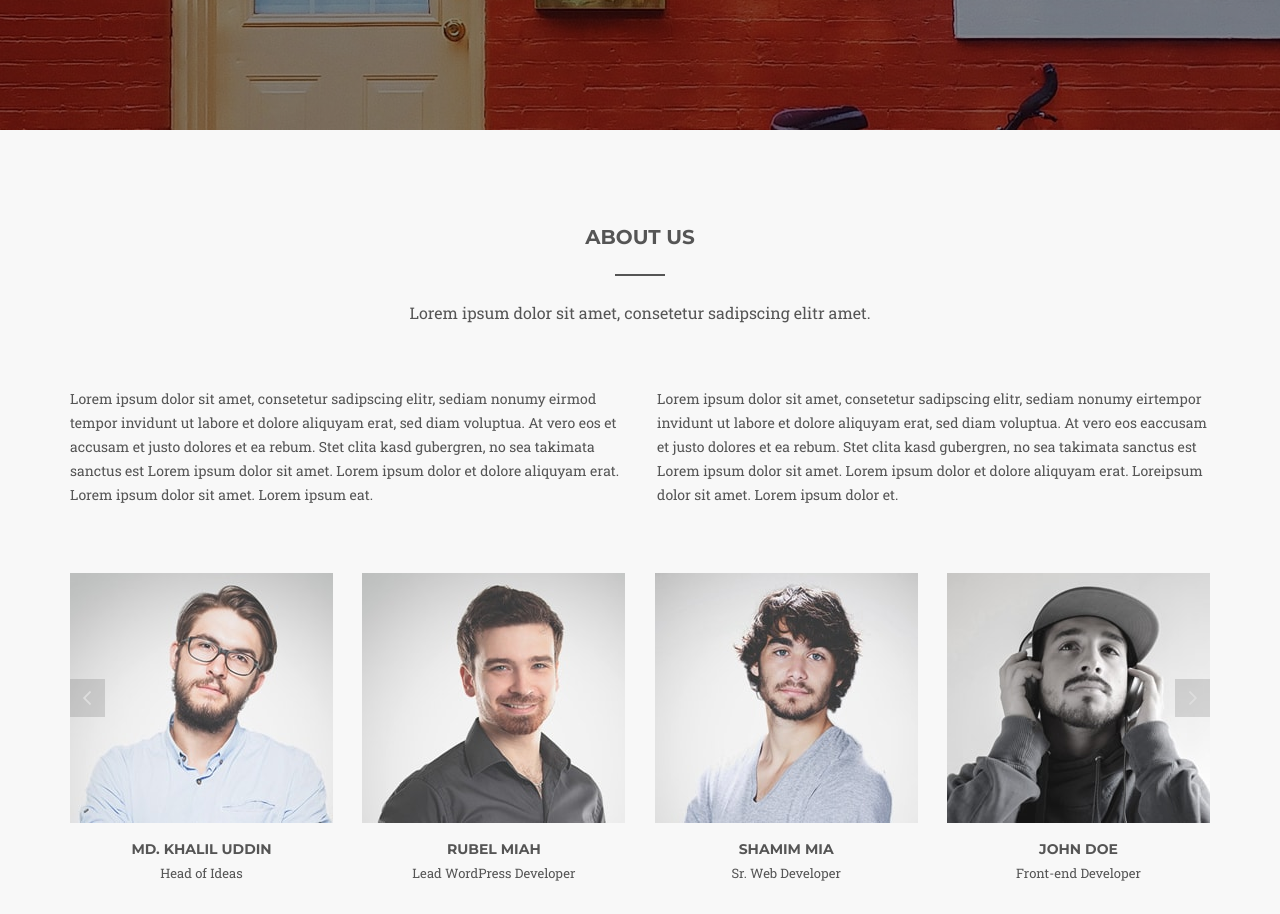
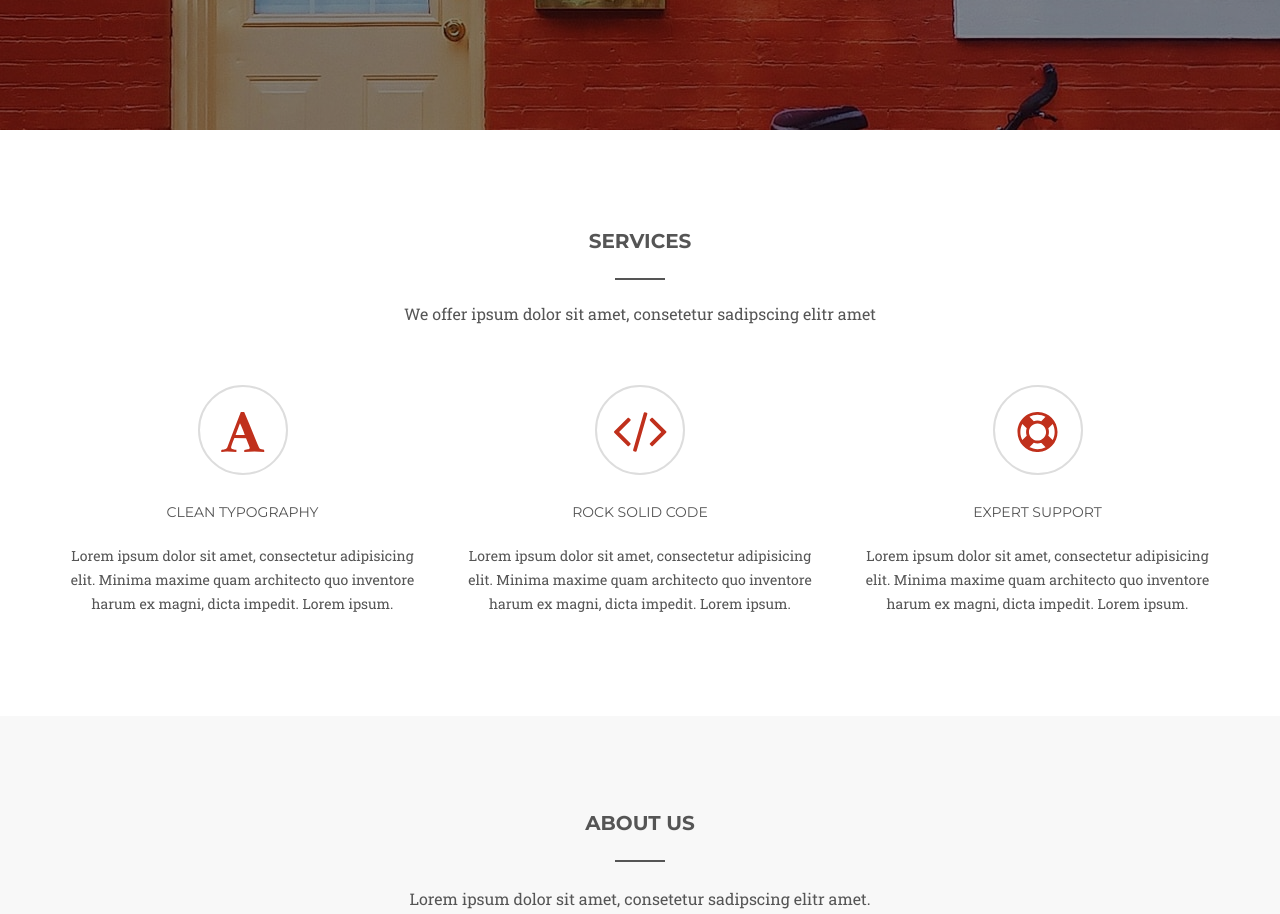
Before and after one commit to MaxaKozin/goit-html-css-teamwork, a website: page src/index.html in a window 1280 px wide. Shown: the part 640-1554 px from the top of the page. Drawn offline with nearby package versions, Linux system fonts and the light colour scheme; files that its build step writes are made by us from their sources.

Commit message:
added services section

```diff
--- /dev/null
+++ b/src/html/services.html
@@ -0,0 +1,47 @@
+<section class="services container">
+  <h2 class="section-title">Services</h2>
+  <p class="section-sub-title services__sub-title">
+    We offer ipsum dolor sit amet, consetetur sadipscing elitr amet
+  </p>
+  <ul class="services__list list">
+    <li class="services__item">
+      <div class="icon-wrapper">
+        <svg class="services__icon">
+          <use href="../images/icons/sprite.svg#icon_letter" />
+        </svg>
+      </div>
+      <h3 class="services__heading">Clean Typography</h3>
+      <p class="services__description">
+        Lorem ipsum dolor sit amet, consectetur adipisicing elit. Minima maxime
+        quam architecto quo inventore harum ex magni, dicta impedit. Lorem
+        ipsum.
+      </p>
+    </li>
+    <li class="services__item">
+      <div class="icon-wrapper">
+        <svg class="services__icon">
+          <use href="../images/icons/sprite.svg#icon_code" />
+        </svg>
+      </div>
+      <h3 class="services__heading">Rock Solid Code</h3>
+      <p class="services__description">
+        Lorem ipsum dolor sit amet, consectetur adipisicing elit. Minima maxime
+        quam architecto quo inventore harum ex magni, dicta impedit. Lorem
+        ipsum.
+      </p>
+    </li>
+    <li class="services__item">
+      <div class="icon-wrapper">
+        <svg class="services__icon">
+          <use href="../images/icons/sprite.svg#icon_support" />
+        </svg>
+      </div>
+      <h3 class="services__heading">Expert Support</h3>
+      <p class="services__description">
+        Lorem ipsum dolor sit amet, consectetur adipisicing elit. Minima maxime
+        quam architecto quo inventore harum ex magni, dicta impedit. Lorem
+        ipsum.
+      </p>
+    </li>
+  </ul>
+</section>
--- /dev/null
+++ b/src/sass/components/services.scss
@@ -0,0 +1,66 @@
+.services {
+  padding-top: 100px;
+  padding-bottom: 100px;
+  min-height: 578px;
+
+  &__sub-title {
+    margin-bottom: 70px;
+  }
+
+  &__list {
+    display: flex;
+    justify-content: space-between;
+    flex-wrap: wrap;
+  }
+
+  &__item {
+    width: 345px;
+
+    &:hover .services__icon {
+      fill: $color_white;
+    }
+
+    &:hover .icon-wrapper {
+      background-color: $color_accent;
+    }
+  }
+
+  &__icon {
+    width: 53px;
+    height: 40px;
+    text-align: center;
+    fill: $color_accent;
+    transition: all 0.2s linear;
+  }
+
+  &__heading {
+    color: $color_grey;
+    font-family: Montserrat;
+    font-size: 14px;
+    font-weight: 400;
+    text-transform: uppercase;
+    text-align: center;
+    margin-bottom: 24px;
+  }
+
+  &__description {
+    color: $color_grey;
+    font-family: 'Roboto Slab';
+    font-size: 14px;
+    font-weight: 400;
+    line-height: 24px;
+    text-align: center;
+  }
+}
+
+.icon-wrapper {
+  width: 90px;
+  height: 90px;
+  padding-top: 25px;
+  padding-bottom: 25px;
+  text-align: center;
+  margin: 0 auto 29px;
+  border: 2px solid $color_grey-light-icon;
+  border-radius: 50%;
+  transition: all 0.2s linear;
+}
--- a/src/sass/main.scss
+++ b/src/sass/main.scss
@@ -5,6 +5,9 @@
 
 //section promo
 @import 'components/promo.scss';
+
+//section services
+@import 'components/services.scss';
 
 //section about
 @import 'components/section-about.scss';
```
Also changed, not shown: src/index.html (+1 -0 lines).
